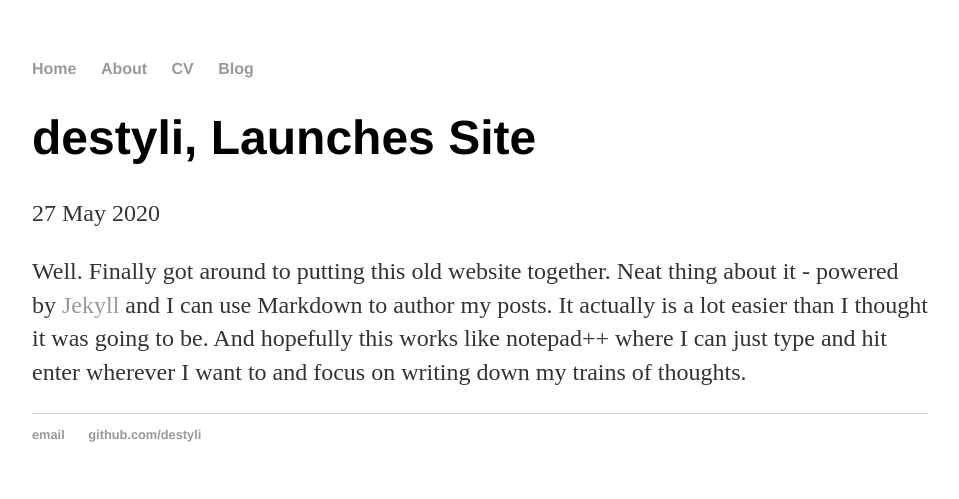
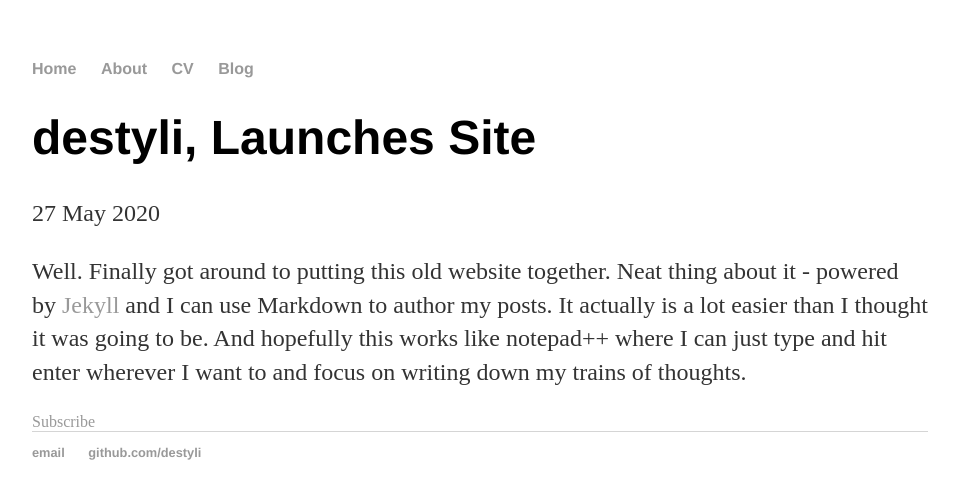
Before and after one commit to destyli/destyli.github.io, a Jekyll site: the page built from _posts/2020-05-27-destyli-site-launched.md, in a window 1280 px wide. Shown: the top 499 px of the page, without its empty margins (160-1119 px from the left). Built offline with Jekyll 4.4.1, drawn with Linux system fonts in a browser that asks for light colours; Markdown is read by kramdown in place of the engine named in the settings.

Commit message:
Update post.html

```diff
--- a/_layouts/post.html
+++ b/_layouts/post.html
@@ -7,3 +7,5 @@ layout: default
 <div class="post">
   {{ content }}
 </div>
+
+<a href=https://destyli.github.io/blog/atom.xml>Subscribe</a>
```
